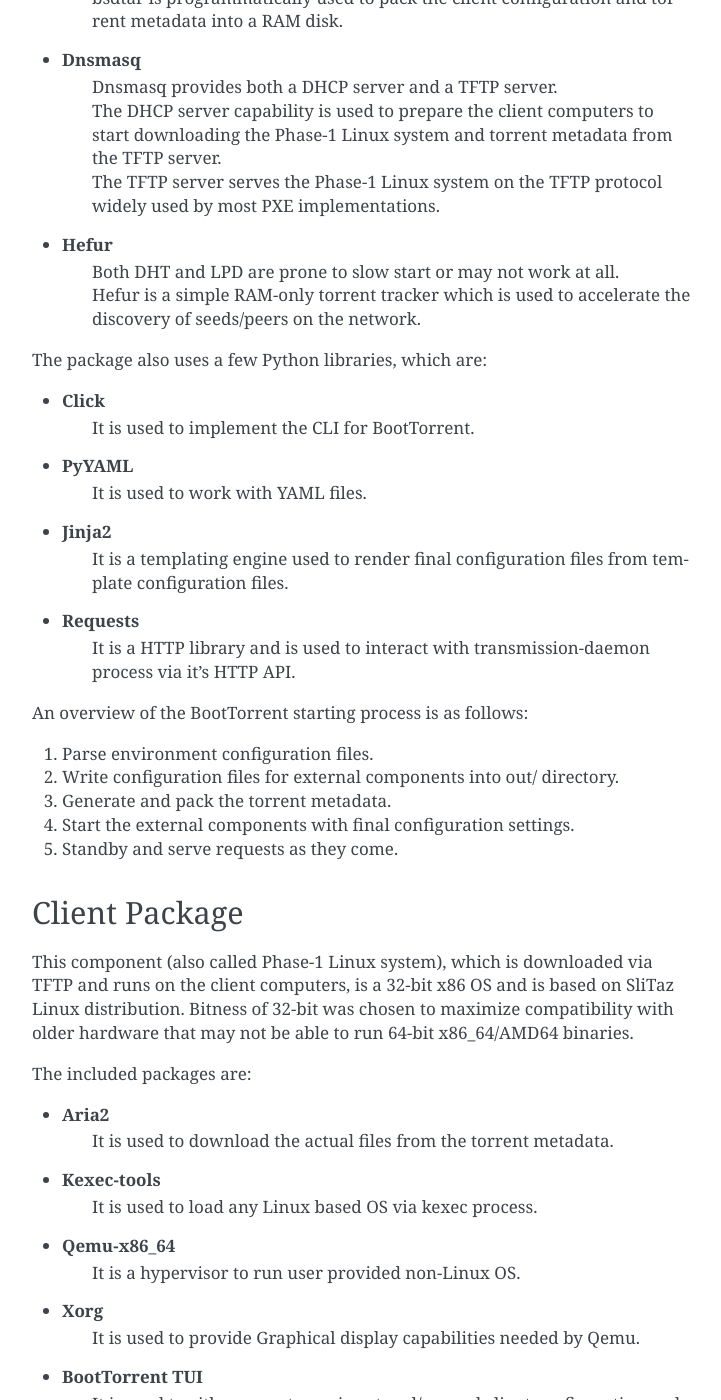
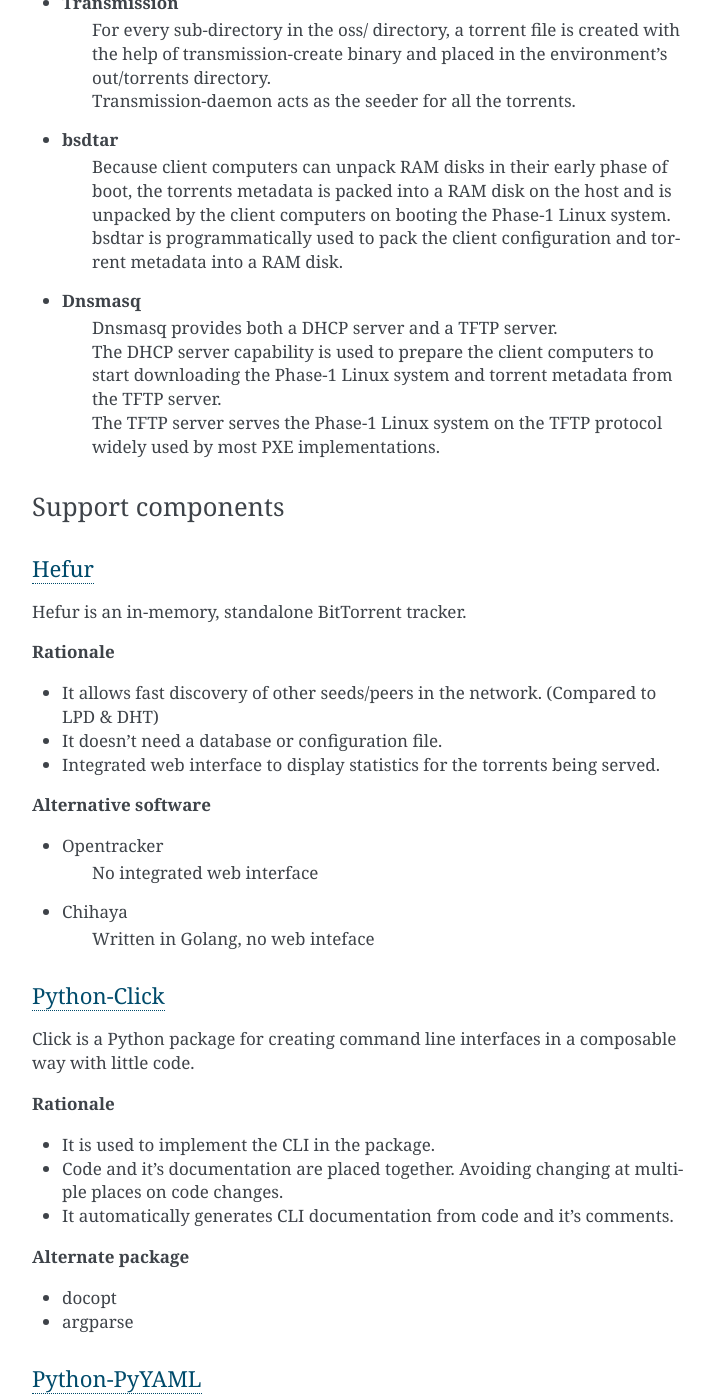
Before and after one commit to shreyanshk/boottorrent, a Sphinx documentation site: the page built from docs/internals.rst, in a window 1280 px wide and 1400 px high, scrolled down 4674 px. Shown: the whole window, without its empty margins (388-1109 px from the left). Built offline with Sphinx 7.4.7, drawn with Linux system fonts in a browser that asks for light colours; pages that are not in the unit, such as notebooks, are missing from menus; some of the changed text lies outside the part shown.

Commit message:
docs: internals: add information about support libraries

```diff
--- a/docs/internals.rst
+++ b/docs/internals.rst
@@ -151,8 +159,10 @@
 * Launch with init system.
     | Changes needed to be made in the base image are numerous.
 
-Golang Terminal User Interface (TUI)
-************************************
+`Golang`_ Terminal User Interface (TUI)
+***************************************
+
+.. _Golang: https://golang.org/
 
 Golang is a programming language developed by Google. It can easily create cross platform, portable, static binary executable files.
 
@@ -172,6 +182,17 @@
 
 This component runs on the computer that will serve the DHCP requests and act as a seed for the client computers in the network. The software parses the configuration files in the environment and then renders the final configuration file for various components from the parsed values and the template configuration files present in the package's assets/tpls directory. These parsed configuration files are then written to the out/ directory inside the environment. The software also generates torrent metadata for all the folders present in the oss/ directory.
 
+An overview of the BootTorrent starting process is as follows:
+
+1. Parse environment configuration files.
+2. Write configuration files for external components into out/ directory.
+3. Generate and pack the torrent metadata.
+4. Start the external components with final configuration settings.
+5. Standby and serve requests as they come.
+
+Core components
+~~~~~~~~~~~~~~~
+
 External components that run on the host include:
 
 * **Transmission**
@@ -187,38 +208,95 @@
     | The DHCP server capability is used to prepare the client computers to start downloading the Phase-1 Linux system and torrent metadata from the TFTP server.
     | The TFTP server serves the Phase-1 Linux system on the TFTP protocol widely used by most PXE implementations.
 
-* **Hefur**
-    | Both DHT and LPD are prone to slow start or may not work at all.
-    | Hefur is a simple RAM-only torrent tracker which is used to accelerate the discovery of seeds/peers on the network.
+Support components
+~~~~~~~~~~~~~~~~~~
 
-The package also uses a few Python libraries, which are:
+`Hefur`_
+********
 
-* **Click**
-    | It is used to implement the CLI for BootTorrent.
+.. _Hefur: https://github.com/abique/hefur
 
-* **PyYAML**
-    | It is used to work with YAML files.
+Hefur is an in-memory, standalone BitTorrent tracker.
 
-* **Jinja2**
-    | It is a templating engine used to render final configuration files from template configuration files.
+**Rationale**
 
-* **Requests**
-    | It is a HTTP library and is used to interact with transmission-daemon process via it's HTTP API.
+* It allows fast discovery of other seeds/peers in the network. (Compared to LPD & DHT)
+* It doesn't need a database or configuration file.
+* Integrated web interface to display statistics for the torrents being served.
 
-An overview of the BootTorrent starting process is as follows:
+**Alternative software**
 
-1. Parse environment configuration files.
-2. Write configuration files for external components into out/ directory.
-3. Generate and pack the torrent metadata.
-4. Start the external components with final configuration settings.
-5. Standby and serve requests as they come.
+* Opentracker
+    | No integrated web interface
+* Chihaya
+    | Written in Golang, no web inteface
+
+`Python-Click`_
+***************
+
+.. _Python-Click: http://click.pocoo.org/5/
+
+Click is a Python package for creating command line interfaces in a composable way with little code.
+
+**Rationale**
+
+* It is used to implement the CLI in the package.
+* Code and it's documentation are placed together. Avoiding changing at multiple places on code changes.
+* It automatically generates CLI documentation from code and it's comments.
+
+**Alternate package**
+
+* docopt
+* argparse
+
+`Python-PyYAML`_
+****************
+
+.. _Python-PyYAML: https://github.com/yaml/pyyaml
+
+It is a YAML parser and emitter for Python.
+
+**Rationale**
+
+* It is used to parse an BootTorrent environment's YAML files.
+
+`Python-Jinja2`_
+****************
+
+.. _Python-Jinja2: http://jinja.pocoo.org/
+
+Jinja2 is a templating engine / processor in Python.
+
+**Rationale**
+
+* External components use configuration files. Jinja2 is used to generate configuration files from templates and data models (such as passed variables, maps etc).
+
+**Alternate packages**
+
+Numerous: Visit `Python's templating documentation <https://wiki.python.org/moin/Templating>`_ for information.
+
+`Python-Requests`_
+******************
+
+.. _Python-Requests: http://docs.python-requests.org/en/master/
+
+Requests is an HTTP library for Python.
+
+**Rationale**
+
+* It is used to interact with Transmission's HTTP API to add torrents to it's daemon process.
+
+**Alternate packages**
+
+* Python-urllib3
 
 Client Package
 --------------
 
 This component (also called Phase-1 Linux system), which is downloaded via TFTP and runs on the client computers, is a 32-bit x86 OS and is based on SliTaz Linux distribution. Bitness of 32-bit was chosen to maximize compatibility with older hardware that may not be able to run 64-bit x86_64/AMD64 binaries.
 
-The included packages are:
+Core components
+~~~~~~~~~~~~~~~
 
 * **Aria2**
     | It is used to download the actual files from the torrent metadata.
@@ -245,6 +323,23 @@
 6. OS to load is chosed either via user input or configuration.
 7. Download of the OS is initiated and saved to RAM.
 8. OS is loaded via appropriate method.
+
+Support components
+~~~~~~~~~~~~~~~~~~
+
+`GoCUI`_
+********
+
+.. _GoCUI: https://github.com/jroimartin/gocui
+
+It is a minimalist Go package for creating console user interfaces.
+
+`Go YAML`_
+**********
+
+.. _Go YAML: https://github.com/go-yaml/yaml
+
+It is a YAML parser and emitter for Golang.
 
 Host process at a glance
 ------------------------
```
Also changed, not shown: other parts of docs/internals.rst (+16 -8 lines).
